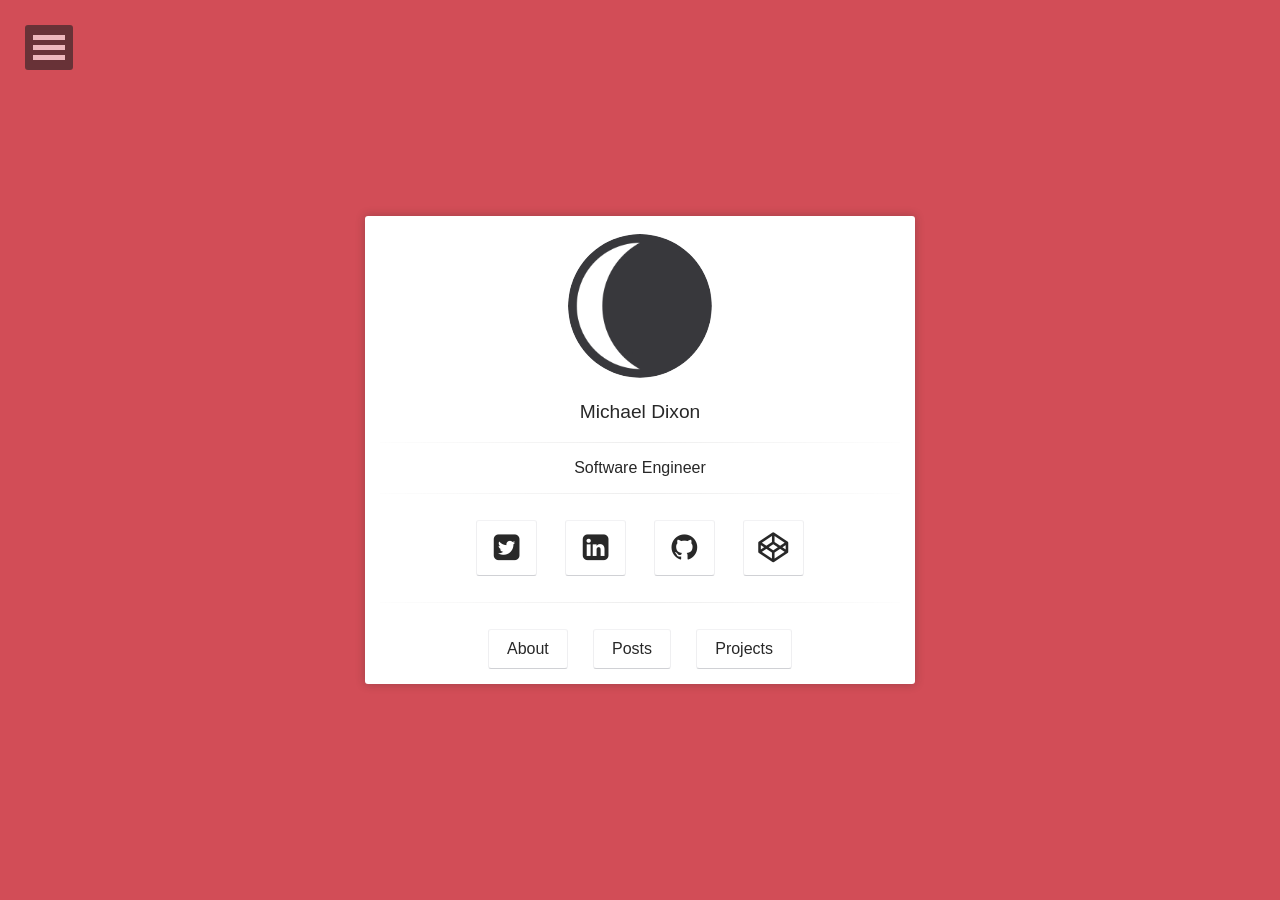
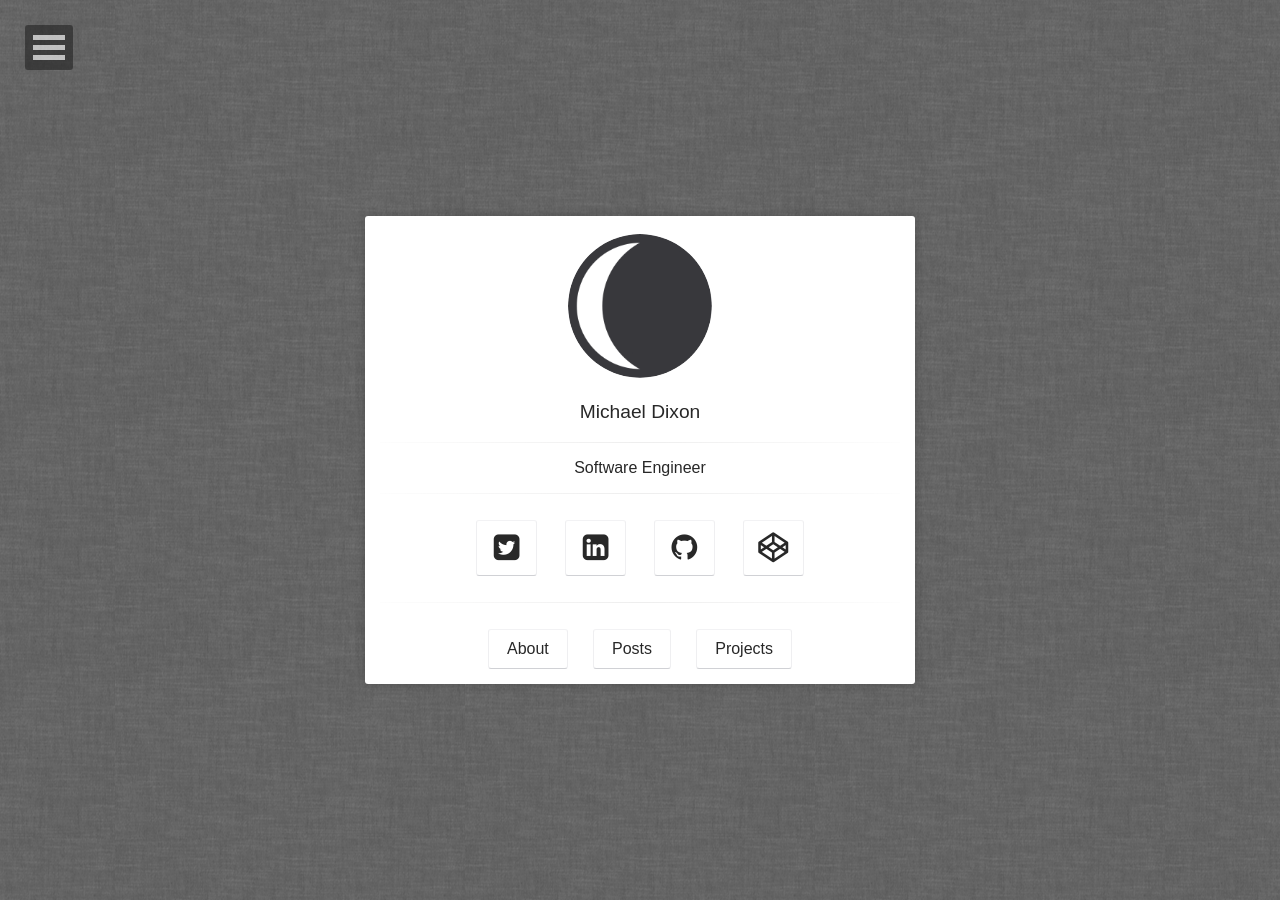
Before and after one commit to qualitydixon/qualitydixon.github.io, a Jekyll site: the page built from index.html, in a window 1280 px wide. Built offline with Jekyll 4.4.1, drawn with Linux system fonts in a browser that asks for light colours; some web fonts are replaced.

Commit message:
New background.

```diff
--- a/_sass/site.scss
+++ b/_sass/site.scss
@@ -17,7 +17,7 @@ body {
 	@include font-rem($doc-font-size);
 	color: $color_tuatara;
 	background-color: $bodycolor;
-	background-image: 'assets/img/grey.png';
+	background-image: url('https://raw.githubusercontent.com/qualitydixon/qualitydixon.github.io/master/assets/img/grey.png');
 	background-position: center center;
 	background-attachment: fixed;
 	@media #{$small} {
```
